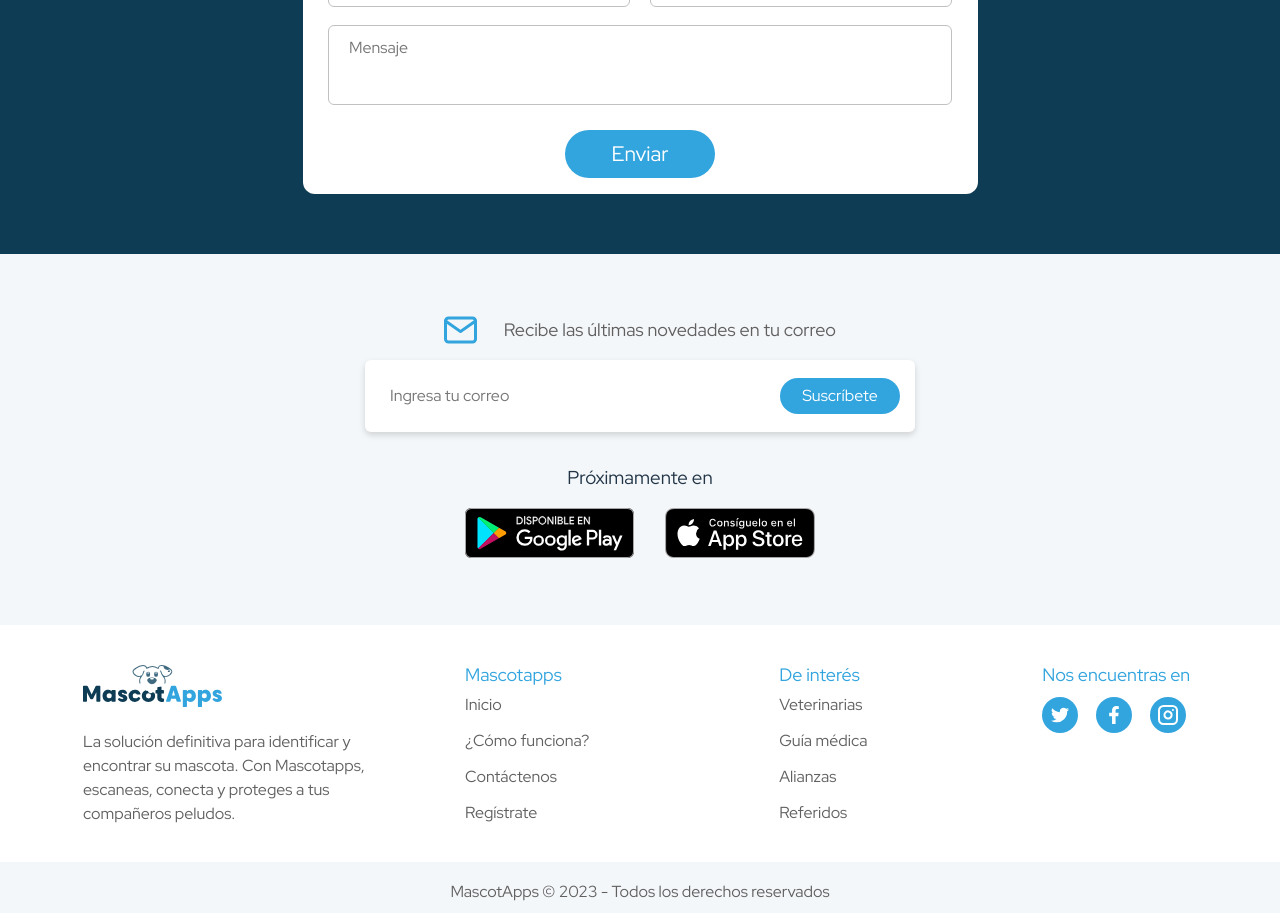
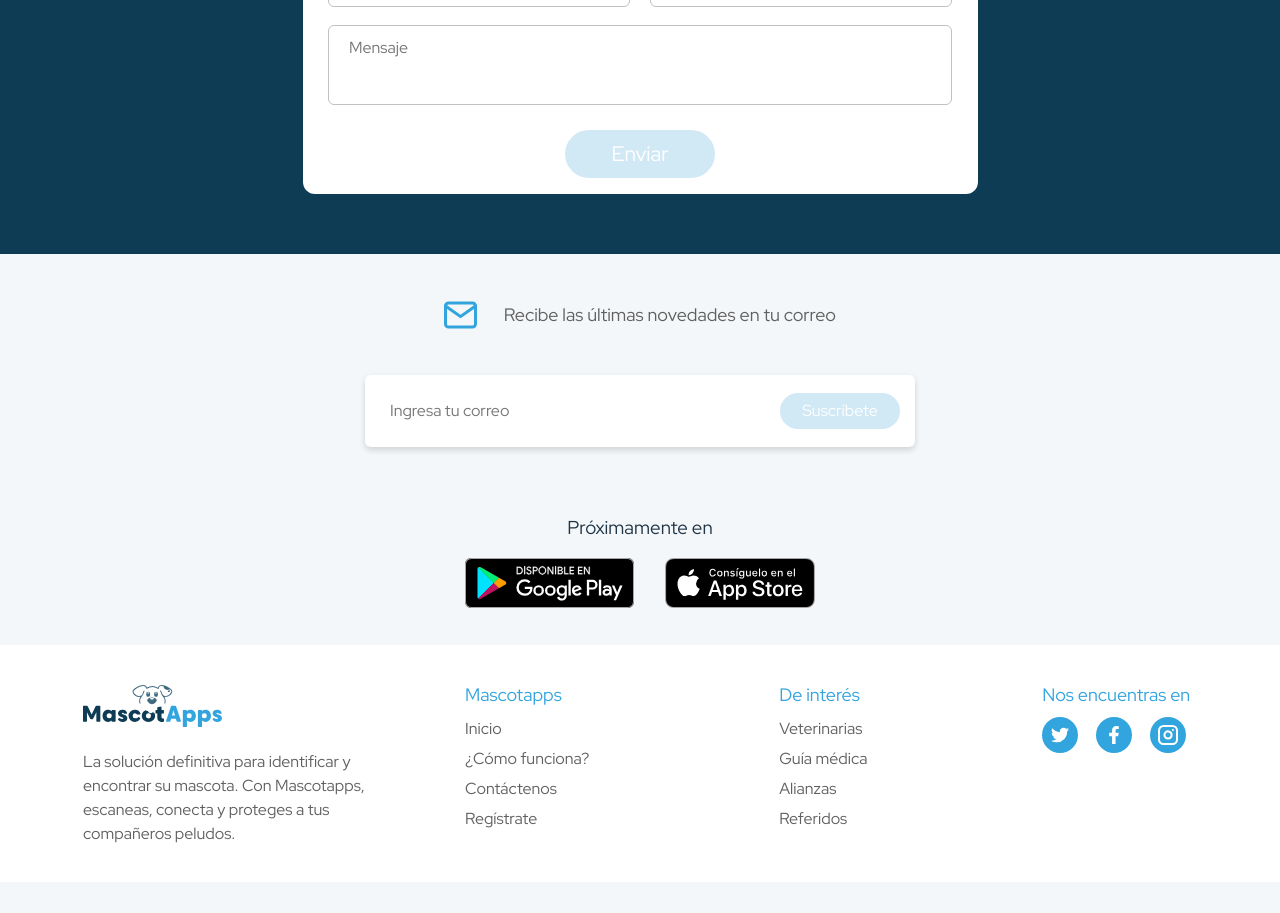
Before and after one commit to fabianbm15/Prueba-Tecnica-MascotApps, a React (Vite) app: page / in a window 1280 px wide. Shown: the part 1880-2793 px from the top of the page. Built offline with nearby package versions, Linux system fonts and the light colour scheme.

Commit message:
Update dependencies and refactor components for improved styling and functionality

```diff
--- a/package.json
+++ b/package.json
@@ -22,6 +22,6 @@
     "eslint-plugin-react": "^7.32.2",
     "eslint-plugin-react-hooks": "^4.6.0",
     "eslint-plugin-react-refresh": "^0.4.3",
-    "vite": "^4.4.5"
+    "vite": "^8.0.14"
   }
 }
--- a/src/components/Contact.jsx
+++ b/src/components/Contact.jsx
@@ -1,4 +1,3 @@
-import React from "react";
 import { useState } from "react";
 import { validateContact } from "./validate";
 import "./style.css";
@@ -29,6 +28,9 @@ export default function Contact() {
   });
 
   const hasErrors = Object.values(errors).some((value) => value !== "");
+  const hasEmptyFields = Object.values(contactData)
+    .slice(0, 5)
+    .some((value) => value === "");
 
   const handleChange = (event) => {
     const { name, value } = event.target;
@@ -111,9 +113,9 @@ export default function Contact() {
                         handleChange(e);
                       }}
                     />
-                    <p id="errors">
+                    <span id="errors">
                       {contactData.touched.firstName ? errors.firstName : null}
-                    </p>
+                    </span>
                   </div>
                   <div id="inputContact">
                     <input
@@ -125,9 +127,9 @@ export default function Contact() {
                         handleChange(e);
                       }}
                     />
-                    <p id="errors">
+                    <span id="errors">
                       {contactData.touched.lastName ? errors.lastName : null}
-                    </p>
+                    </span>
                   </div>
                 </div>
 
@@ -142,9 +144,9 @@ export default function Contact() {
                         handleChange(e);
                       }}
                     />
-                    <p id="errors">
+                    <span id="errors">
                       {contactData.touched.number ? errors.number : null}
-                    </p>
+                    </span>
                   </div>
                   <div id="inputContact">
                     <input
@@ -156,9 +158,9 @@ export default function Contact() {
                         handleChange(e);
                       }}
                     />
-                    <p id="errors">
+                    <span id="errors">
                       {contactData.touched.email ? errors.email : null}
-                    </p>
+                    </span>
                   </div>
                 </div>
               </div>
@@ -172,16 +174,20 @@ export default function Contact() {
                     handleChange(e);
                   }}
                 />
-                <p id="errorsText">
+                <span id="errorsText">
                   {contactData.touched.message ? errors.message : null}
-                </p>
+                </span>
               </div>
             </div>
             <div>
               <button
                 id="sendContactButton"
+                disabled={hasErrors || hasEmptyFields}
                 onClick={(e) => {
                   showErrors(e);
+                  if (!hasErrors && !hasEmptyFields) {
+                    handleSubmit(e);
+                  }
                 }}
               >
                 Enviar
--- a/src/components/Footer.jsx
+++ b/src/components/Footer.jsx
@@ -1,4 +1,3 @@
-import React from "react";
 import logo from "../assets/logo.svg";
 import twitterImage from "../assets/twitter.svg";
 import facebookImage from "../assets/facebook.svg";
@@ -28,7 +27,7 @@ export default function Footer() {
         <div id="footerHyperlinks">
           <div id="divFooter1">
             <img src={logo} alt="mascotapps.svg" />
-            <p id="pInfoFooter">
+            <p>
               La solución definitiva para identificar y encontrar su mascota.
               Con Mascotapps, escaneas, conecta y proteges a tus compañeros
               peludos.
@@ -36,23 +35,27 @@ export default function Footer() {
           </div>
           <div id="divFooter2">
             <h6>Mascotapps</h6>
-            <p id="pLinkFooter" onClick={scrollToHome}>
-              Inicio
-            </p>
-            <p id="pLinkFooter" onClick={scrollToInfo}>
-              ¿Cómo funciona?
-            </p>
-            <p id="pLinkFooter" onClick={scrollToContact}>
-              Contáctenos
-            </p>
-            <p id="pLinkFooter">Regístrate</p>
+            <section>
+              <a className="footerLink" onClick={scrollToHome} href="#">
+                Inicio
+              </a>
+              <a className="footerLink" onClick={scrollToInfo} href="#">
+                ¿Cómo funciona?
+              </a>
+              <a className="footerLink" onClick={scrollToContact} href="#">
+                Contáctenos
+              </a>
+              <a className="footerLink" href="#">Regístrate</a>
+            </section>
           </div>
           <div id="divFooter3">
             <h6>De interés</h6>
-            <p id="pLinkFooter">Veterinarias</p>
-            <p id="pLinkFooter">Guía médica</p>
-            <p id="pLinkFooter">Alianzas</p>
-            <p id="pLinkFooter">Referidos</p>
+            <section>
+              <a className="footerLink" href="#">Veterinarias</a>
+              <a className="footerLink" href="#">Guía médica</a>
+              <a className="footerLink" href="#">Alianzas</a>
+              <a className="footerLink" href="#">Referidos</a>
+            </section>
           </div>
           <div id="divFooter4">
             <h6>Nos encuentras en</h6>
--- a/src/components/Info.jsx
+++ b/src/components/Info.jsx
@@ -1,4 +1,3 @@
-import React from "react";
 import Card from "./Card";
 import info1Image from "../assets/info1_qr.svg";
 import info2Image from "../assets/info2_register.svg";
--- a/src/components/Notifications.jsx
+++ b/src/components/Notifications.jsx
@@ -1,4 +1,3 @@
-import React from "react";
 import { useState } from "react";
 import mailIcon from "../assets/mail_icon.svg";
 import { validateEmail } from "./validate";
@@ -103,6 +102,7 @@ export default function Notifications() {
             <div>
               <button
                 id="buttonSubscribe"
+                disabled={hasErrorNotification || !emailContact.email}
                 onClick={(e) => {
                   showErrors(e);
                 }}
--- a/src/components/style.css
+++ b/src/components/style.css
@@ -2,6 +2,12 @@
 .navBar {
   background: #ffffff 0% 0% no-repeat padding-box;
   box-shadow: 0px 3px 6px #00000029;
+}
+
+.navBar a {
+  text-decoration: none;
+  color: inherit;
+  transition: all 0.3s ease-in-out;
 }
 
 #containerNavBar {
@@ -26,31 +32,52 @@
   width: 592px;
 }
 
-#buttonsNavBar button {
+.navLink {
   margin: auto;
   cursor: pointer;
   width: 148px;
   height: 36px;
   font: normal normal 600 16px/24px Red Hat Display;
+  display: inline-flex;
+  align-items: center;
+  justify-content: center;
+  transition: all 0.3s ease-in-out;
 }
 
-#noBackgrounButton {
+.noBackgroundButton {
   background-color: rgba(0, 0, 0, 0);
   border: 0px;
+  color: #606060;
+  transition: all 0.3s ease-in-out;
 }
 
-#loginButton {
+.noBackgroundButton:hover {
+  color: #32a4de;
+}
+
+.loginButton {
   background-color: rgba(0, 0, 0, 0);
   border: 0px;
   color: #32a4de;
   font: normal normal bold 16px/24px Red Hat Display;
+  transition: all 0.3s ease-in-out;
 }
 
-#signupButton {
+.loginButton:hover {
+  color: #0a5f8e;
+}
+
+.signupButton {
   background: #ffffff 0% 0% no-repeat padding-box;
   border: 1px solid #32a4de;
   border-radius: 18px;
   color: #32a4de;
+  transition: all 0.3s ease-in-out;
+}
+
+.signupButton:hover {
+  background: #32a4de;
+  color: #ffffff;
 }
 
 .navBarMobile {
@@ -73,12 +100,21 @@
   padding: 10px 0px;
 }
 
-#menuMobile button {
+#menuMobile a {
   margin: auto;
   cursor: pointer;
   width: 148px;
   height: 36px;
   font: normal normal 600 16px/24px Red Hat Display;
+  display: inline-flex;
+  align-items: center;
+  justify-content: center;
+  transition: all 0.3s ease-in-out;
+  border-radius: 8px;
+}
+
+#menuMobile a:hover {
+  background: rgba(50, 164, 222, 0.1);
 }
 
 /* ************* Banner ************* */
@@ -140,6 +176,11 @@
   letter-spacing: 0px;
   color: #ffffff;
   cursor: pointer;
+  transition: all 0.3s ease-in-out;
+}
+
+#buyIdTag:hover {
+  background: #0a5f8e;
 }
 
 #haveIdTag {
@@ -153,6 +194,11 @@
   letter-spacing: 0px;
   color: #ffffff;
   cursor: pointer;
+  transition: all 0.3s ease-in-out;
+}
+
+#haveIdTag:hover {
+  background: #0a5f8e;
 }
 
 /* ************* Info ************* */
@@ -182,7 +228,7 @@
 }
 
 /* ************* Card ************* */
-#card {
+.card {
   margin: auto;
   position: relative;
   width: 370px;
@@ -194,11 +240,11 @@
   flex-direction: column;
 }
 
-#numbersCardInfo {
+.numbersCardInfo {
   position: absolute;
 }
 
-#circleCardNumber {
+.circleCardNumber {
   display: flex;
   align-items: center;
   justify-content: center;
@@ -210,13 +256,13 @@
   margin-left: 19px;
 }
 
-#circleCardNumber img {
+.circleCardNumber img {
   display: block;
   margin: 0 auto;
   filter: brightness(40%);
 }
 
-#numberCard {
+.numberCard {
   position: absolute;
   top: 50%;
   left: 50%;
@@ -228,18 +274,18 @@
   color: #ffffff;
 }
 
-#contentCardInfo {
+.contentCardInfo {
   padding: 48px 37px;
   display: flex;
   flex-direction: column;
   align-items: center;
 }
 
-#imageContentCard {
+.imageContentCard {
   height: 72px;
 }
 
-#h3ContentCard {
+.h3ContentCard {
   margin-top: 18px;
   margin-bottom: 12px;
   text-align: center;
@@ -248,7 +294,7 @@
   color: #0d3c54;
 }
 
-#pContentCard {
+.pContentCard {
   margin-top: 0px;
   text-align: center;
   font: normal normal 600 18px/24px Red Hat Display;
@@ -273,7 +319,7 @@
   margin-bottom: 48px;
 }
 
-#faqQuestionAnswer {
+.faqQuestionAnswer {
   width: 900px;
   min-height: 60px;
   background: #ffffff 0% 0% no-repeat padding-box;
@@ -283,15 +329,30 @@
   cursor: pointer;
 }
 
-#divFaqTile {
+.divFaqTile {
   display: flex;
   flex-direction: row;
   justify-content: space-between;
   align-items: center;
 }
 
-#answerFaqs {
+.answerFaqs {
+  margin: 0;
   padding-bottom: 18px;
+  max-height: 0;
+  opacity: 0;
+  overflow: hidden;
+  transition: max-height 0.4s ease-in-out, opacity 0.4s ease-in-out, padding 0.4s ease-in-out;
+}
+
+.answerFaqs[data-state="open"] {
+  max-height: 500px;
+  opacity: 1;
+  padding-bottom: 18px;
+}
+
+.answerFaqs[data-state="closed"] {
+  padding-bottom: 0;
 }
 
 /* ************* Contact ************* */
@@ -355,6 +416,7 @@
   display: flex;
   flex-direction: column;
   position: relative;
+  gap: 18px;
 }
 
 #inputContact input {
@@ -375,8 +437,8 @@
   font: normal normal normal 12px Red Hat Display;
   color: rgb(0, 0, 0);
   position: absolute;
-  top: 35px;
   left: 5px;
+  bottom: -16px;
 }
 
 #divInputText {
@@ -405,7 +467,7 @@
   font: normal normal normal 12px Red Hat Display;
   color: rgb(0, 0, 0);
   position: absolute;
-  top: 68px;
+  bottom: -16px;
   left: 5px;
 }
 
@@ -421,6 +483,17 @@
   letter-spacing: 0px;
   color: #ffffff;
   cursor: pointer;
+  transition: all 0.3s ease-in-out;
+}
+
+#sendContactButton:hover:not(:disabled) {
+  background: #0a5f8e;
+}
+
+#sendContactButton:disabled {
+  background: #b3d9ef;
+  cursor: not-allowed;
+  opacity: 0.6;
 }
 
 #backgroundAlert {
@@ -479,10 +552,24 @@
   letter-spacing: 0px;
   color: #ffffff;
   cursor: pointer;
+  transition: all 0.3s ease-in-out;
+}
+
+#closeButtonContact:hover:not(:disabled) {
+  background: #0a5f8e;
+}
+
+#closeButtonContact:disabled {
+  background: #b3d9ef;
+  cursor: not-allowed;
+  opacity: 0.6;
 }
 
 .notificationsAndPromoteApp {
-  height: 371px;
+  min-height: 371px;
+  display: flex;
+  flex-direction: column;
+  gap: 50px;
 }
 
 /* ************* Notifications ************* */
@@ -493,6 +580,7 @@
   flex-direction: column;
   align-items: center;
   justify-content: center;
+  gap: 30px;
 }
 
 #divTitleNotifications {
@@ -536,13 +624,22 @@
   font: normal normal 600 16px/20px Red Hat Display;
   letter-spacing: 0px;
   color: #ffffff;
-}
 
-#buttonSubscribe {
   position: absolute;
   cursor: pointer;
   top: 18px;
   right: 15px;
+  transition: all 0.3s ease-in-out;
+}
+
+#buttonSubscribe:hover:not(:disabled) {
+  background: #0a5f8e;
+}
+
+#buttonSubscribe:disabled {
+  background: #b3d9ef;
+  cursor: not-allowed;
+  opacity: 0.6;
 }
 
 #errorEmailNotification {
@@ -572,7 +669,9 @@
 }
 
 #divLogosApps img {
-  cursor: pointer;
+  cursor: auto;
+  transition: all 0.3s ease-in-out;
+  filter: brightness(100%);
 }
 
 /* ************* Footer ************* */
@@ -597,11 +696,8 @@
   margin-bottom: -10px;
 }
 
-#pInfoFooter {
-  cursor: auto;
-}
-
-#footerHyperlinks p {
+.footer p,
+.footer a {
   text-align: left;
   font: normal normal medium 8px/16px Red Hat Display;
   letter-spacing: 0px;
@@ -609,8 +705,18 @@
   margin-bottom: -4px;
 }
 
-#pLinkFooter {
+.footer a {
+  text-decoration: none;
   cursor: pointer;
+  transition: all 0.3s ease-in-out;
+}
+
+.footer a:hover {
+  color: #32a4de;
+}
+
+#pInfoFooter {
+  cursor: auto;
 }
 
 #divFooter1 {
@@ -619,10 +725,28 @@
 
 #divFooter2 {
   width: 100%;
+  display: flex;
+  flex-direction: column;
+  gap: 20px;
+}
+
+#divFooter2 section {
+  display: flex;
+  flex-direction: column;
+  gap: 10px;
 }
 
 #divFooter3 {
   width: 100%;
+  display: flex;
+  flex-direction: column;
+  gap: 20px;
+}
+
+#divFooter3 section {
+  display: flex;
+  flex-direction: column;
+  gap: 10px;
 }
 
 #divFooter4 {
@@ -637,6 +761,15 @@
   flex-direction: row;
   justify-content: space-between;
   cursor: pointer;
+}
+
+#imagesFooter img {
+  transition: all 0.3s ease-in-out;
+  filter: brightness(100%);
+}
+
+#imagesFooter img:hover {
+  filter: brightness(120%);
 }
 
 #copyRightFooter {
@@ -665,7 +798,7 @@
     grid-template-columns: repeat(2, 1fr);
     max-width: 800px;
   }
-  #card {
+  .card {
     margin-bottom: 20px;
   }
 }
@@ -708,7 +841,7 @@
   #divfaqQuestionAnswer {
     width: 90%;
   }
-  #faqQuestionAnswer {
+  .faqQuestionAnswer {
     width: auto;
   }
   .contact {
@@ -716,9 +849,6 @@
   }
   #pContact {
     min-width: 500px;
-  }
-  .notificationsAndPromoteApp {
-    width: 100%;
   }
   .notifications {
     padding: 0px 10px;
@@ -748,7 +878,7 @@
   #menuMobile {
     border-top: 1px solid rgba(134, 134, 134, 0.363);
   }
-  #menuMobile button {
+  #menuMobile .navLink {
     width: auto;
     min-width: 250px;
   }
@@ -785,7 +915,7 @@
   #cards {
     grid-template-columns: repeat(1, 1fr);
   }
-  #card {
+  .card {
     width: 340px;
     height: 300px;
   }
@@ -819,6 +949,7 @@
   .notificationsAndPromoteApp {
     height: auto;
     min-height: 400px;
+    padding: 50px 20px;
   }
   .notifications {
     padding: 0px 10px;
@@ -840,33 +971,33 @@
     margin-top: 0px;
   }
   #footerHyperlinks {
-    padding: 40px 10px;
+    padding: 40px 20px;
     display: flex;
     flex-direction: column;
     align-items: center;
   }
   #divFooter1 {
-    width: 80%;
+    width: 100%;
     margin-bottom: 30px;
-    text-align: center;
+    text-align: left;
   }
   #divFooter2 {
     display: flex;
     flex-direction: column;
-    align-items: center;
+    align-items: flex-start;
     margin-bottom: 30px;
   }
   #divFooter3 {
     display: flex;
     flex-direction: column;
-    align-items: center;
+    align-items: flex-start;
     margin-bottom: 30px;
   }
   #divFooter4 {
     display: flex;
     flex-direction: column;
-    align-items: center;
-    margin-bottom: 30px;
+    align-items: flex-start;
+    margin-bottom: 0px;
   }
   #alertSubmit {
     width: 80%;
@@ -882,7 +1013,7 @@
   #petsImageBanner {
     width: 70%;
   }
-  #card {
+  .card {
     width: 300px;
     height: 330px;
   }
@@ -892,7 +1023,6 @@
   }
   #divContactForm {
     min-width: 0px;
-    max-width: 240px;
   }
 
   #contactFirstLine {
@@ -911,8 +1041,9 @@
     width: auto;
   }
   #divLogosApps {
-    width: 240px;
-    flex-direction: column;
+    width: 100%;
+    flex-direction: row;
+    gap: 20px;
   }
   #divLogosApps img {
     width: 150px;
--- a/src/components/validate.js
+++ b/src/components/validate.js
@@ -1,7 +1,8 @@
 const regexName = /^[\p{L}\s]+$/u; // Cadena de texto con espacios, hasta 55 caractéres
-const regexEmail = /^\S+@\S+\.\S+$/; // formato email
 const regexNumber = /^[0-9]+$/; // Números
 const regexText = /^[\p{L}\s.,;()0-9]+$/u; // Cadena de texto con espacios
+
+const robustEmailRegex = /^[a-zA-Z0-9.!#$%&'*+/=?^_`{|}~-]+@[a-zA-Z0-9](?:[a-zA-Z0-9-]{0,61}[a-zA-Z0-9])?(?:\.[a-zA-Z0-9](?:[a-zA-Z0-9-]{0,61}[a-zA-Z0-9])?)+$/;
 
 export function validateContact(inputs) {
   const errors = {};
@@ -24,7 +25,7 @@ export function validateContact(inputs) {
 
   if (!inputs.email) {
     errors.email = "El correo electrónico no puede estar vacío.";
-  } else if (!regexEmail.test(inputs.email)) {
+  } else if (!robustEmailRegex.test(inputs.email)) {
     errors.email = "Formato de correo electrónico inválido.";
   } else if (inputs.email.length > 254) {
     errors.email = "El E-Mail no puede tener más de 254 caracteres.";
@@ -55,7 +56,7 @@ export function validateEmail(inputs) {
 
   if (!inputs.email) {
     errors.email = "El correo electrónico no puede estar vacío.";
-  } else if (!regexEmail.test(inputs.email)) {
+  } else if (!robustEmailRegex.test(inputs.email)) {
     errors.email = "Formato de correo electrónico inválido.";
   } else if (inputs.email.length > 254) {
     errors.email = "El E-Mail no puede tener más de 254 caracteres.";
```
Also changed, not shown: src/components/Card.jsx (+8 -9 lines), src/components/Faq.jsx (+9 -6 lines), src/components/NavBar.jsx (+13 -13 lines).
